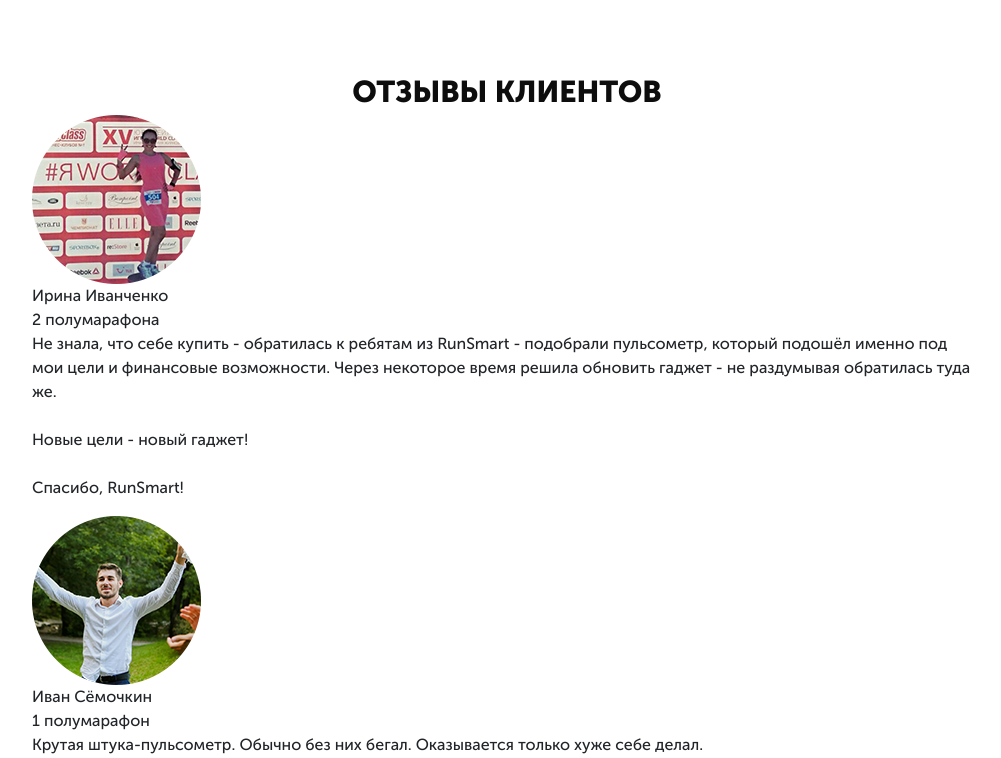
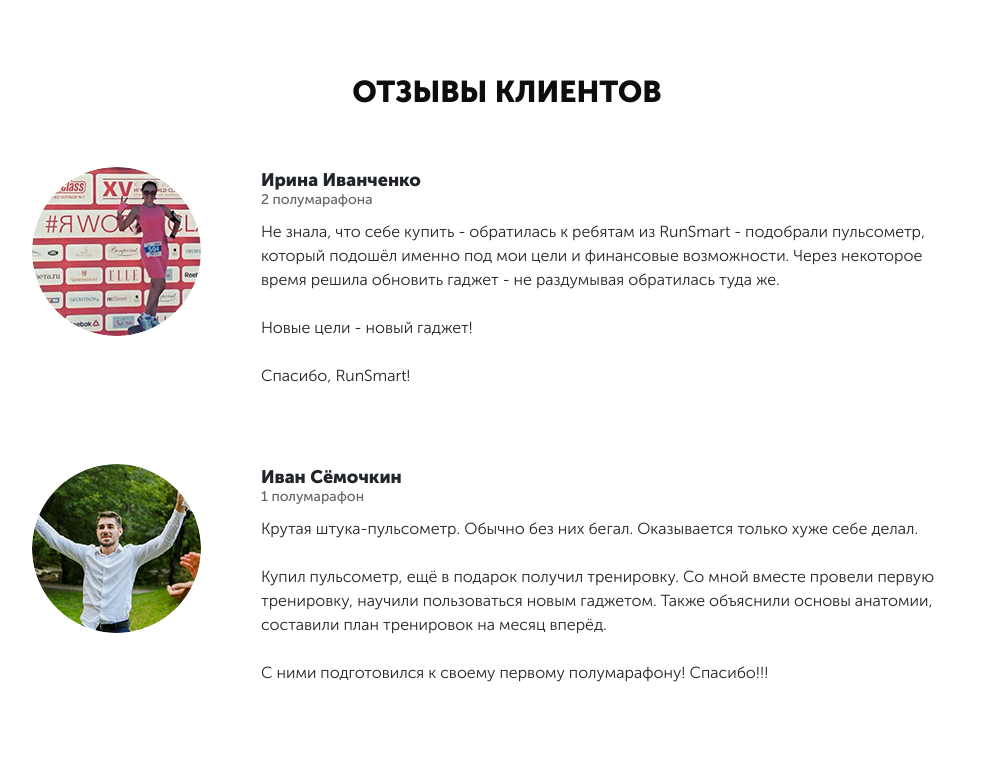
Before and after one commit to Mezin24/Run-Smart, a website: page src/index.html in a window 1280 px wide. Shown: the part 3821-4579 px from the top of the page, without its empty margins (133-1134 px from the left). Drawn offline with Linux system fonts and the light colour scheme.

Commit message:
add feedback section

```diff
--- a/src/sass/blocks/_feedback.scss
+++ b/src/sass/blocks/_feedback.scss
@@ -1,3 +1,36 @@
 .feedback {
   padding-bottom: 48px;
+  &__container {
+    margin-top: 60px;
+  }
+  &-item {
+    &__avatar {
+      width: 169px;
+      height: 169px;
+      border-radius: 50%;
+    }
+    display: flex;
+    align-items: start;
+    gap: 60px;
+    padding-right: 30px;
+    &:not(:last-child) {
+      margin-bottom: 60px;
+    }
+    &__name {
+      font-weight: 700;
+      font-size: 18px;
+    }
+    &__achivments {
+      font-weight: 500;
+      font-size: 14px;
+      color: #646464;
+      margin-top: -5px;
+    }
+    &__text {
+      margin-top: 10px;
+      font-weight: 300;
+      font-size: 16px;
+      line-height: 24px;
+    }
+  }
 }
```
Also changed, not shown: src/css/main.min.css.
